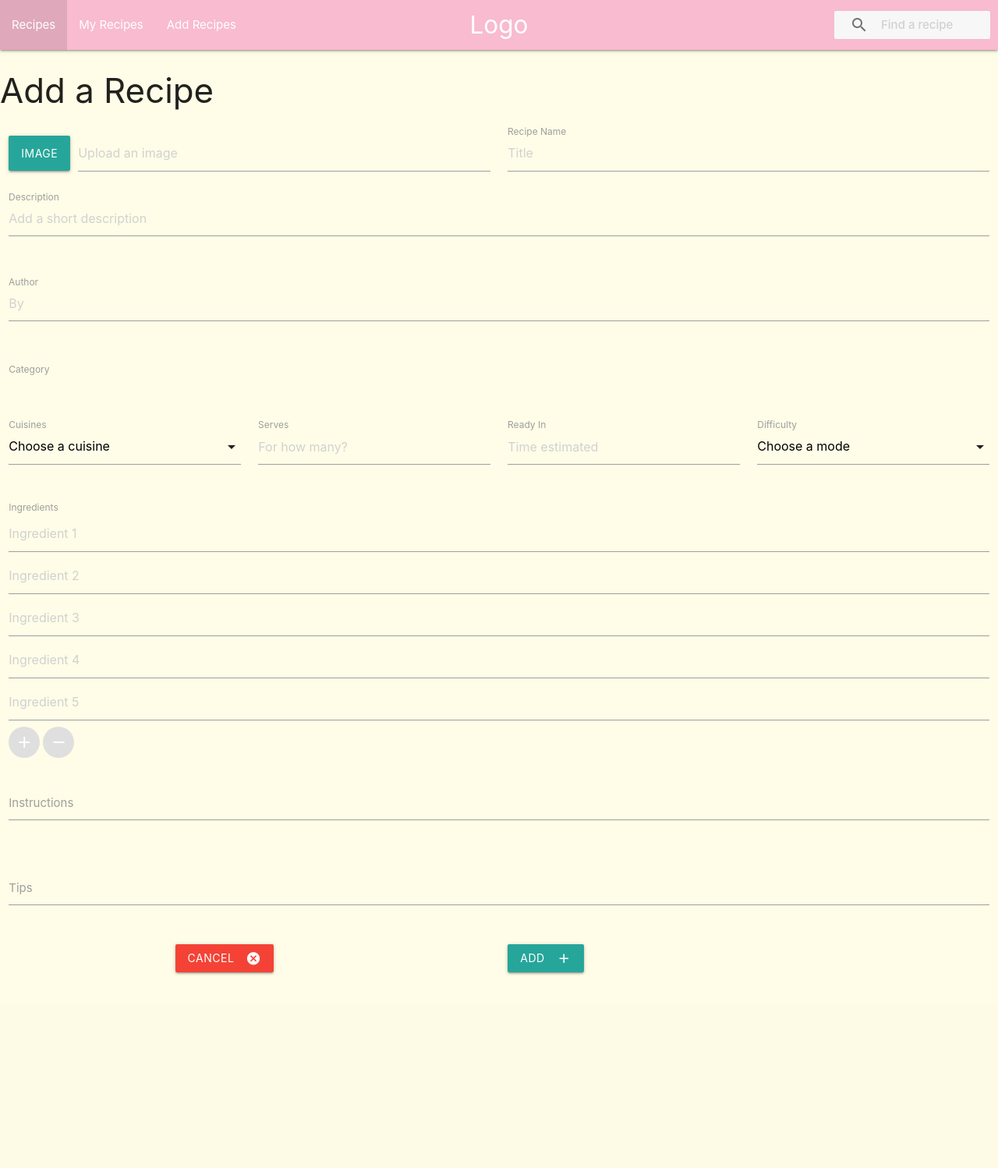
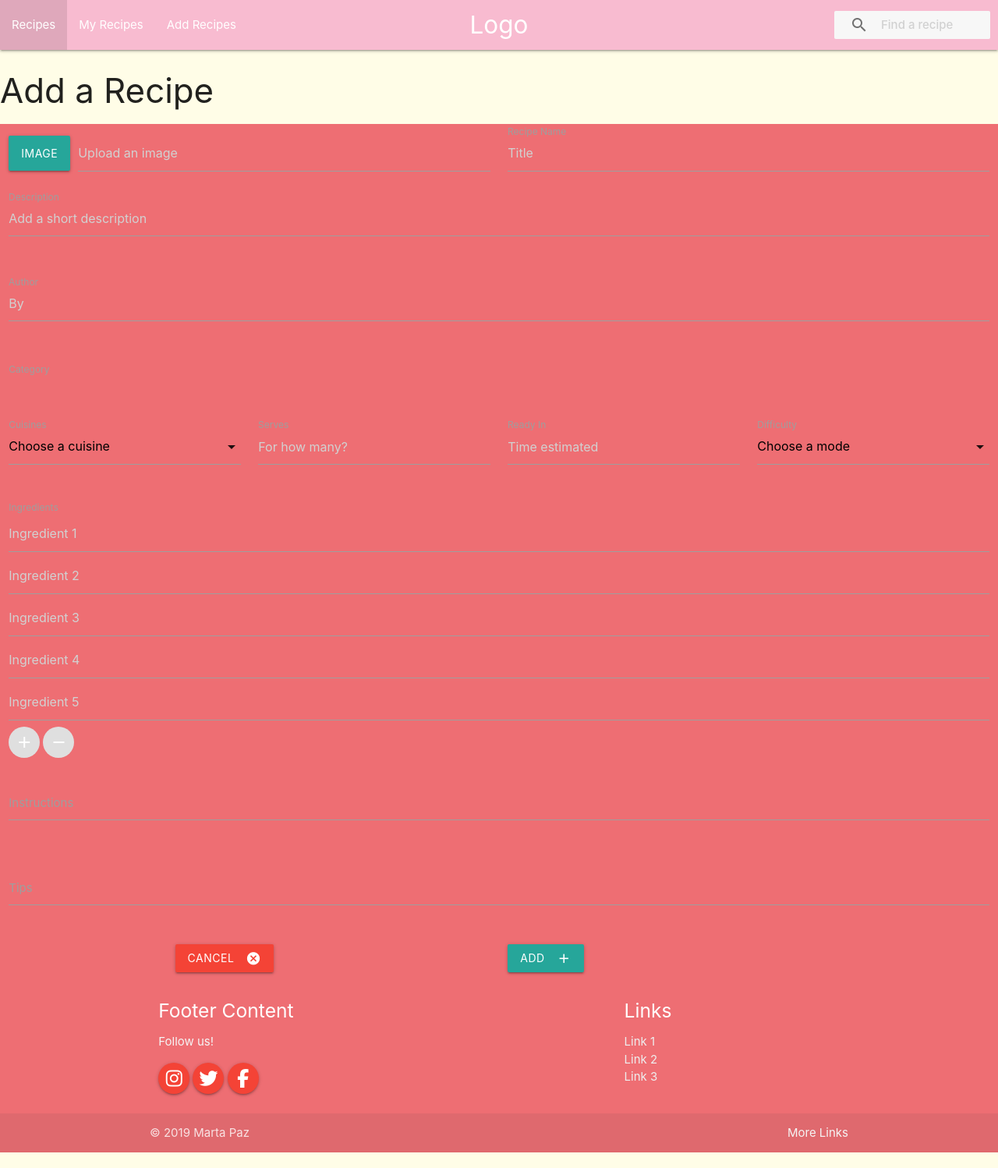
Before and after one commit to pazcm/cook-book, a Flask app: page /add_recipe in a window 1280 px wide. Shown: the whole page at 78% size. Before the commit the page ends 1250 px from the top, so only its background shows below. Run offline with Flask 2, Linux system fonts and the light colour scheme; data that the repository does not hold is empty; some libraries are stand-ins or nearby versions.

Commit message:
add footer and social links

```diff
--- a/templates/base.html
+++ b/templates/base.html
@@ -59,8 +59,41 @@
         <!--<h1>Is connected, let's Go!</h1>-->
         {% block content %}
         {% endblock %}
+        <!-- footer -->
+        <footer class="page-footer">
+            <div class="container footer-container">
+                <div class="row">
+                    <div class="col l6 s12">
+                        <h5 class="white-text">Footer Content</h5>
+                        <p class="grey-text text-lighten-4">Follow us!</p>
+                        <div class="social-icons">
+                            <a class="btn-floating waves-effect waves-light red"><i class="fab fa-instagram"></i></a>
+                            <a class="btn-floating waves-effect waves-light red"><i class="fab fa-twitter"></i></a>
+                            <a class="btn-floating waves-effect waves-light red"><i class="fab fa-facebook-f"></i></a>
+                        </div>
+                    </div>
+                    <div class="col l4 offset-l2 s12">
+                        <h5 class="white-text">Links</h5>
+                        <ul>
+                          <li><a class="grey-text text-lighten-3" href="#!">Link 1</a></li>
+                          <li><a class="grey-text text-lighten-3" href="#!">Link 2</a></li>
+                          <li><a class="grey-text text-lighten-3" href="#!">Link 3</a></li>
+                        </ul>
+                    </div>
+                </div>
+            </div>
+            <div class="footer-copyright">
+                <div class="container">
+                © 2019 Marta Paz
+                <a class="grey-text text-lighten-4 right" href="#!">More Links</a>
+                </div>
+            </div>
+        </footer>
 
 
+
+        <!-- Fontawesome social icons -->
+        <script src="https://kit.fontawesome.com/a7bfa3d133.js"></script>
         <!-- jQuery-->
         <script src="https://cdnjs.cloudflare.com/ajax/libs/jquery/3.2.1/jquery.min.js"></script>
         <!-- Compiled and minified JavaScript -->
@@ -73,13 +106,13 @@
                 $('.sidenav').sidenav();
             });
         </script>
-        <!--form add recipe-->
+        <!-- Form add recipe -->
         <script>
             $(document).ready(function() {
                 $('input#input_text, textarea#textarea2').characterCounter();
             });
         </script>
-        <!--select-->
+        <!-- Form select -->
         <script type="text/javascript">
             $(document).ready(function(){
                 $('select').formSelect();
```
